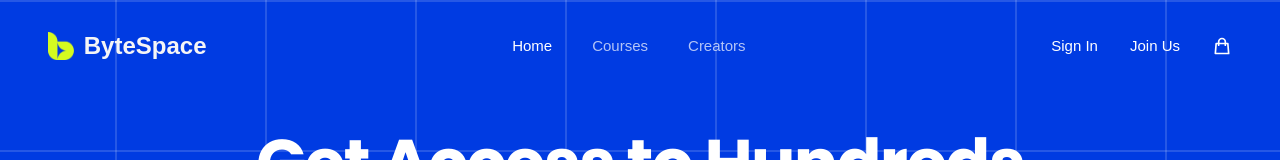
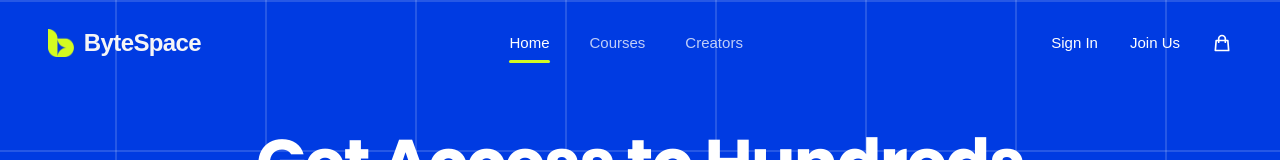
Before and after one commit to pronoy656/ByteSpace, a Next.js app: page / in a window 1280 px wide. Shown: the top 160 px of the page. Built offline with nearby package versions, Linux system fonts and the light colour scheme; a web font is replaced by a local one.

Commit message:
refine navbar design for (Active route and inactive route)

```diff
--- a/src/components/shared/Navbar.tsx
+++ b/src/components/shared/Navbar.tsx
@@ -1,31 +1,97 @@
+'use client';
+
+import React, { useState, useEffect } from 'react';
 import Link from 'next/link';
+import { usePathname } from 'next/navigation';
 
 export default function Navbar() {
+  const pathname = usePathname();
+  const [scrolled, setScrolled] = useState(false);
+
+  useEffect(() => {
+    const handleScroll = () => {
+      setScrolled(window.scrollY > 20);
+    };
+    handleScroll();
+    window.addEventListener('scroll', handleScroll, { passive: true });
+    return () => window.removeEventListener('scroll', handleScroll);
+  }, []);
+
+  const navLinks = [
+    { label: 'Home', href: '/' },
+    { label: 'Courses', href: '/courses' },
+    { label: 'Creators', href: '/creators' },
+  ];
+
   return (
-    <nav className="absolute top-0 left-0 right-0 z-50 flex justify-between items-center px-12 py-8 container mx-auto w-full">
-      <div className="flex items-center gap-2.5">
+    <header
+      className={`fixed top-0 left-0 right-0 z-50 transition-all duration-300 ${
+        scrolled
+          ? 'bg-[#003BE2]/80 backdrop-blur-md shadow-[0_4px_24px_rgba(0,0,0,0.12)] py-4'
+          : 'bg-transparent py-7'
+      }`}
+    >
+      <div className="container mx-auto px-6 sm:px-12 flex justify-between items-center w-full">
+        {/* Brand Logo */}
+        <Link href="/" className="flex items-center gap-2.5 group transition-transform active:scale-95">
           <img src="/Vector.png" alt="ByteSpace Logo" className="h-[28px] w-auto block object-contain" />
           <span
-          className="text-[#F5F5F6] text-[24px] font-bold leading-none inline-flex items-center"
+            className="text-[#F5F5F6] text-[24px] font-bold leading-none inline-flex items-center tracking-tight"
             style={{ fontFamily: '"Clash Display", sans-serif' }}
           >
             ByteSpace
           </span>
-      </div>
-      <div className="flex items-center gap-10 text-[15px]">
-        <Link href="/" className="text-white font-medium">Home</Link>
-        <Link href="/courses" className="text-white/70 hover:text-white transition-colors">Courses</Link>
-        <Link href="/creators" className="text-white/70 hover:text-white transition-colors">Creators</Link>
-      </div>
-      <div className="flex items-center gap-8 text-[15px] text-white">
-        <Link href="/signin" className="hover:text-white/80 transition-colors">Sign In</Link>
-        <Link href="/signup" className="hover:text-white/80 transition-colors">Join Us</Link>
-        <button aria-label="Cart">
+        </Link>
+
+        {/* Main Nav Links with Animated Lime Underline on Hover & Active */}
+        <nav className="flex items-center gap-8 sm:gap-10 text-[15px]" style={{ fontFamily: 'Satoshi, sans-serif' }}>
+          {navLinks.map((link) => {
+            const isActive =
+              link.href === '/'
+                ? pathname === '/'
+                : pathname.startsWith(link.href);
+
+            return (
+              <Link
+                key={link.href}
+                href={link.href}
+                className={`relative py-1 font-medium transition-colors duration-200 group ${
+                  isActive ? 'text-white' : 'text-white/75 hover:text-white'
+                }`}
+              >
+                <span>{link.label}</span>
+
+                {/* Animated Lime Underline */}
+                <span
+                  className={`absolute left-0 bottom-[-4px] h-[2.5px] bg-[#D4FB20] rounded-full transition-all duration-300 origin-left ${
+                    isActive
+                      ? 'w-full scale-x-100'
+                      : 'w-full scale-x-0 group-hover:scale-x-100'
+                  }`}
+                />
+              </Link>
+            );
+          })}
+        </nav>
+
+        {/* Right CTA Links */}
+        <div className="flex items-center gap-6 sm:gap-8 text-[15px] text-white" style={{ fontFamily: 'Satoshi, sans-serif' }}>
+          <Link href="/signin" className="hover:text-white/80 transition-colors">
+            Sign In
+          </Link>
+          <Link
+            href="/signup"
+            className="hover:text-white/80 transition-colors hidden sm:inline-block"
+          >
+            Join Us
+          </Link>
+          <button aria-label="Cart" className="cursor-pointer hover:scale-105 active:scale-95 transition-transform">
             <svg className="w-5 h-5" fill="none" stroke="currentColor" viewBox="0 0 24 24">
               <path strokeLinecap="round" strokeLinejoin="round" strokeWidth="2" d="M16 11V7a4 4 0 00-8 0v4M5 9h14l1 12H4L5 9z" />
             </svg>
           </button>
         </div>
-    </nav>
+      </div>
+    </header>
   );
 }
```
Lines whose indentation alone changed are shown as unchanged.
